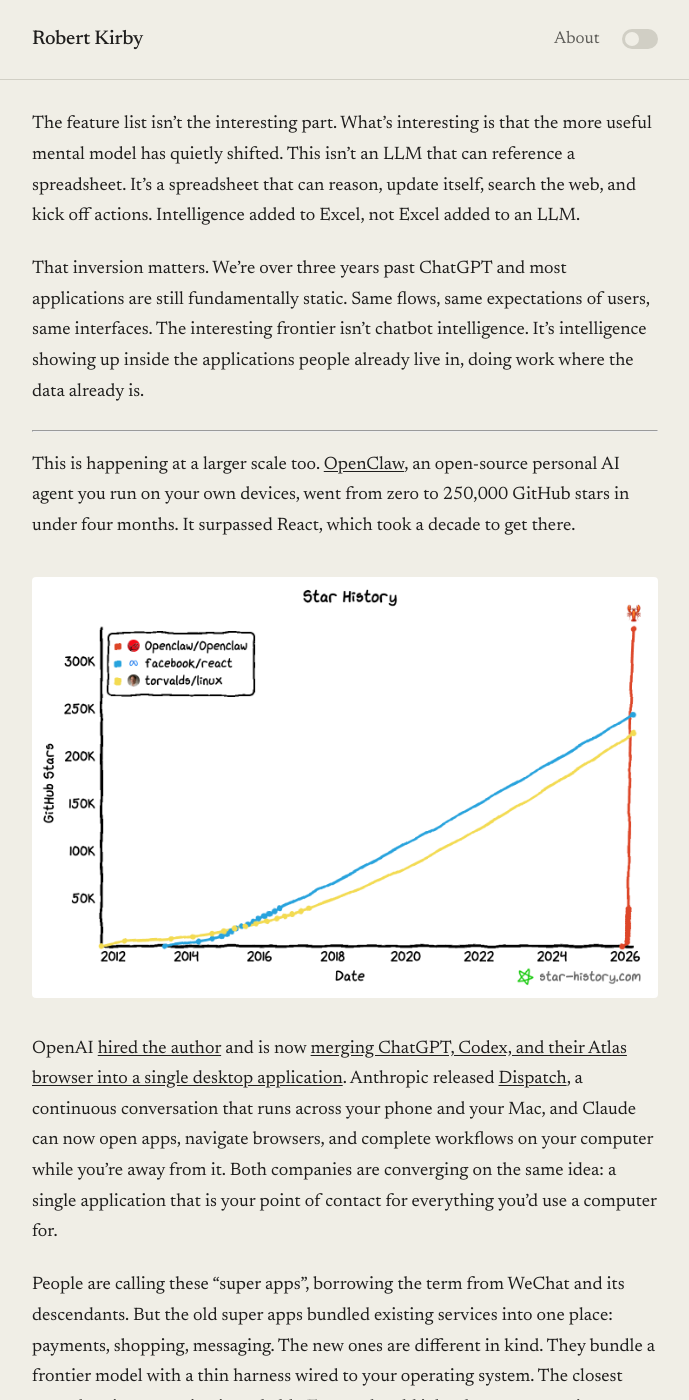
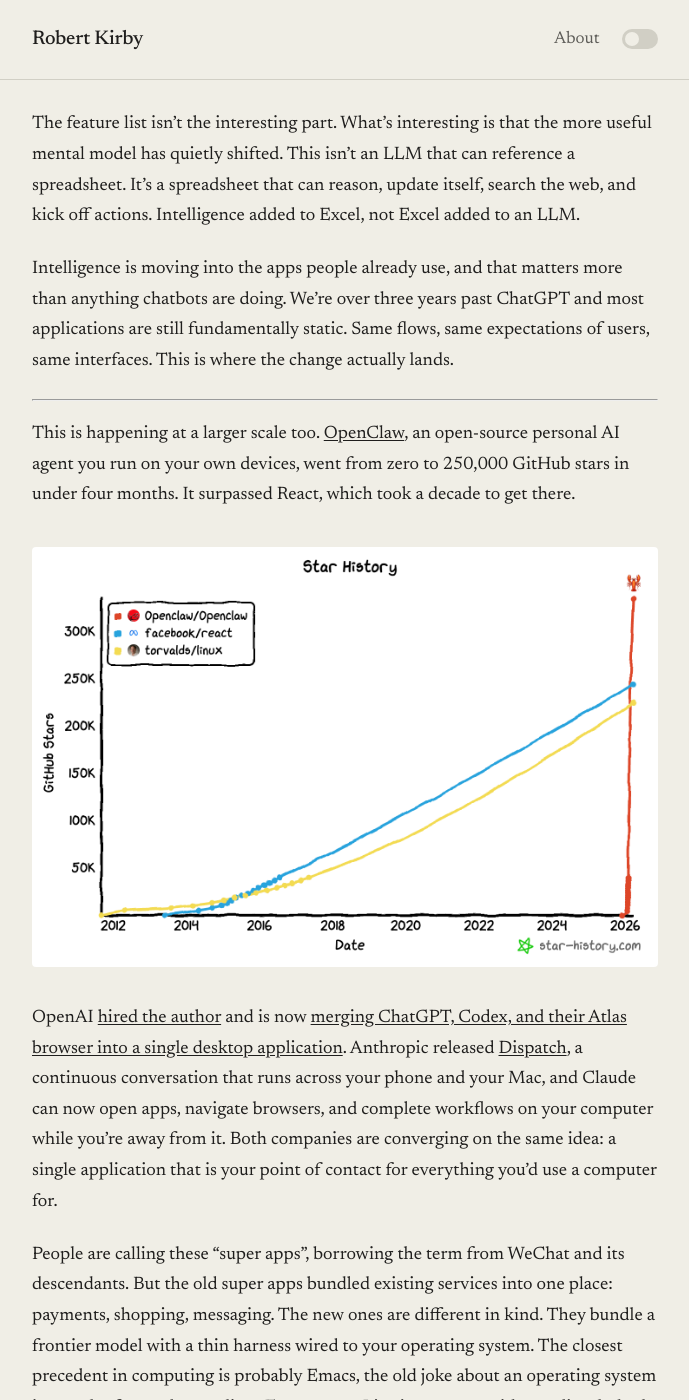
Before and after one commit to rob137/rob137.github.io, a Jekyll site: the page built from _posts/2026-03-25-the-talking-sheet.md, in a window 1280 px wide and 1400 px high, scrolled down 665 px. Shown: the whole window, without its empty margins (295-984 px from the left). Built offline with Jekyll 4.4.1, drawn with Linux system fonts in a browser that asks for light colours; some of the changed text lies outside the part shown.

Commit message:
Lead with core argument, trim closing
Intelligence moving into apps matters more than chatbots.

Co-Authored-By: Claude Opus 4.6 (1M context) <noreply@anthropic.com>

```diff
--- a/_posts/2026-03-25-the-talking-sheet.md
+++ b/_posts/2026-03-25-the-talking-sheet.md
@@ -12,7 +12,7 @@ I'm a software engineer. My days run on something close to Paul Graham's [maker'
 
 The feature list isn't the interesting part. What's interesting is that the more useful mental model has quietly shifted. This isn't an LLM that can reference a spreadsheet. It's a spreadsheet that can reason, update itself, search the web, and kick off actions. Intelligence added to Excel, not Excel added to an LLM.
 
-That inversion matters. We're over three years past ChatGPT and most applications are still fundamentally static. Same flows, same expectations of users, same interfaces. The interesting frontier isn't chatbot intelligence. It's intelligence showing up inside the applications people already live in, doing work where the data already is.
+Intelligence is moving into the apps people already use, and that matters more than anything chatbots are doing. We're over three years past ChatGPT and most applications are still fundamentally static. Same flows, same expectations of users, same interfaces. This is where the change actually lands.
 
 ---
 
@@ -26,4 +26,4 @@ People are calling these "super apps", borrowing the term from WeChat and its de
 
 ---
 
-My five-year-old can use a computer you talk to. She couldn't use a computer from the 1990s without serious coaching. The natural interface won, and the direction of travel is clear: intelligence goes into the tools, not the other way around. The chatbot era was a detour. The managers on my team figured this out before I did, because they never left Excel in the first place.
+My five-year-old can use a computer you talk to. She couldn't use a computer from the 1990s without serious coaching. The chatbot era was a detour. The managers on my team figured this out before I did, because they never left Excel in the first place.
```
